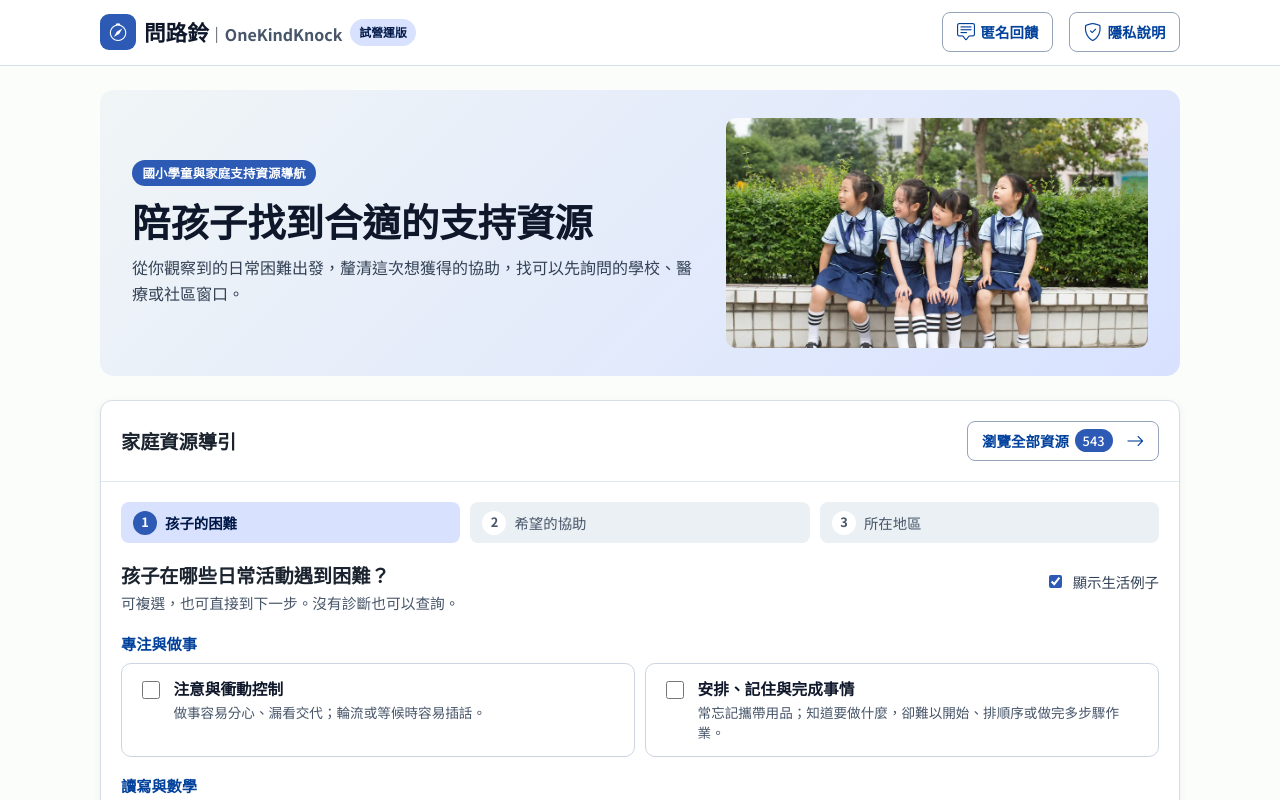
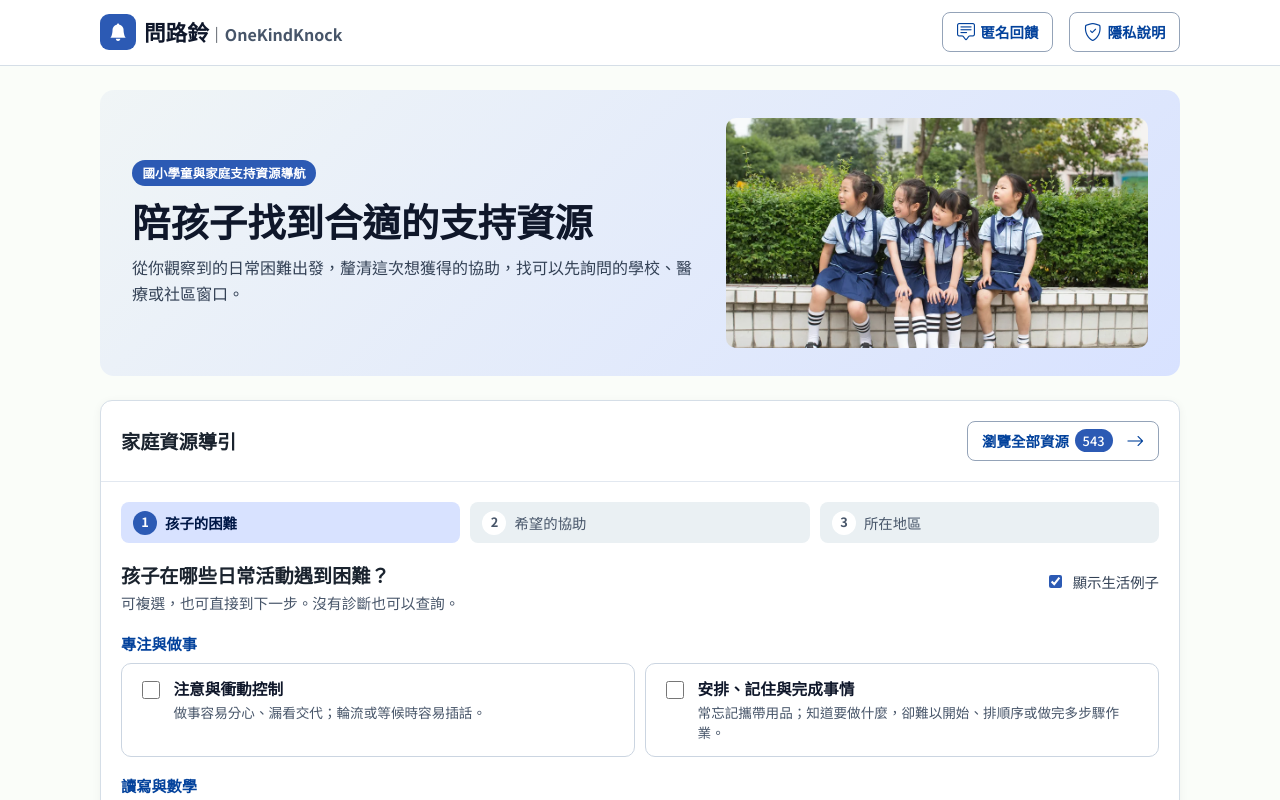
Before and after one commit to shawn-2006/childpath, a plain HTML site: page index.html in a window 1280 px wide. Shown: the top 800 px of the page. Drawn offline with nearby package versions, Linux system fonts and the light colour scheme.

Commit message:
Use a bell in the site header and remove the trial label

```diff
--- a/css/childpath-pdis.css
+++ b/css/childpath-pdis.css
@@ -103,15 +103,6 @@ button, input, select {
   font-size: 1rem;
   font-weight: 600;
   color: #475569;
-}
-
-.pdis-preview-badge {
-  background-color: var(--brand-flat, #d8e2ff);
-  color: var(--on-brand-flat, #001847);
-  font-size: 0.74rem;
-  font-weight: 600;
-  padding: 0.2rem 0.55rem;
-  border-radius: 999px;
 }
 
 @media (max-width: 380px) {
--- a/index.html
+++ b/index.html
@@ -15,10 +15,9 @@
 
   <header class="pdis-header">
     <div class="pdis-container pdis-header-inner">
-      <button type="button" id="brandHome" class="pdis-brand-btn" aria-label="問路鈴｜OneKindKnock 試營運版，回到資源導引">
-        <span class="pdis-brand-badge" aria-hidden="true"><i class="bi bi-compass"></i></span>
+      <button type="button" id="brandHome" class="pdis-brand-btn" aria-label="問路鈴｜OneKindKnock，回到資源導引">
+        <span class="pdis-brand-badge" aria-hidden="true"><i class="bi bi-bell-fill"></i></span>
         <span class="pdis-brand-name"><span class="pdis-brand-zh">問路鈴</span><span aria-hidden="true">｜</span><span lang="en" class="pdis-brand-en">OneKindKnock</span></span>
-        <span class="badge pdis-preview-badge">試營運版</span>
       </button>
 
       <div class="pdis-header-actions pdis-btn-row">
```
